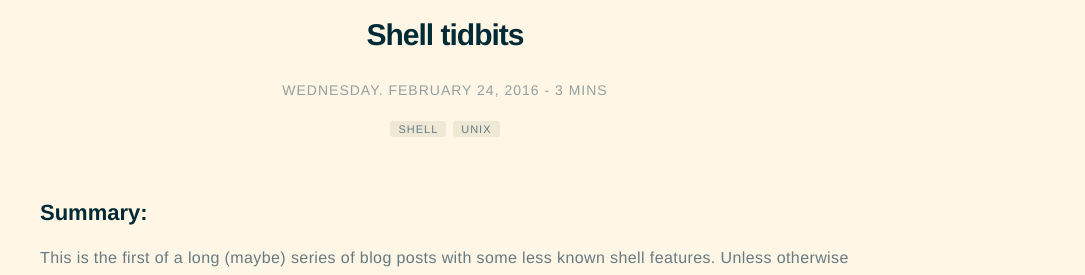
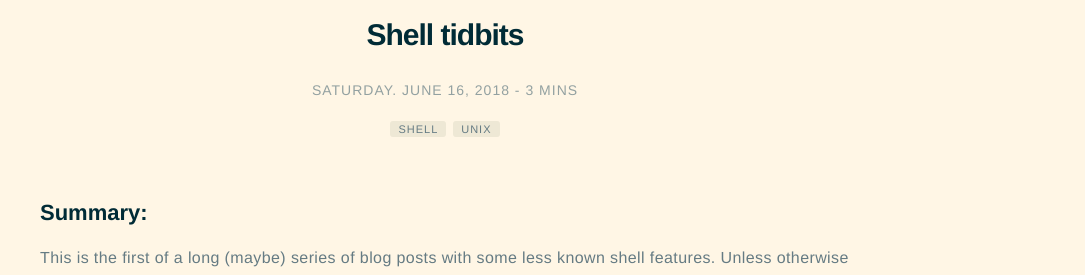
Before and after one commit to antenore/antenore.simbiosi.org, a Jekyll site: the page built from _posts/2018-06-16-shell-tidbits.markdown, in a window 1280 px wide and 900 px high. Shown: the part 227-502 px from the top of the window, without its empty margins (195-1280 px from the left). Built offline with Jekyll 4.4.1, drawn with Linux system fonts in a browser that asks for light colours.

```diff
--- a/Gemfile
+++ b/Gemfile
@@ -1,5 +1,6 @@
 source 'http://rubygems.org'
 
+gem 'commonmarker'
 gem 'github-pages'
 gem 'html-proofer'
 gem 'jekyll-admin'
--- a/_posts/2018-06-16-shell-tidbits.markdown
+++ b/_posts/2018-06-16-shell-tidbits.markdown
@@ -1,7 +1,7 @@
 ---
 title: "Shell tidbits"
 layout: post
-date: 2016-02-24 22:48
+date: 2018-06-16 22:48
 image: /assets/images/markdown.jpg
 image: /assets/images/shell-symbolic.svg
 headerImage: true
```
